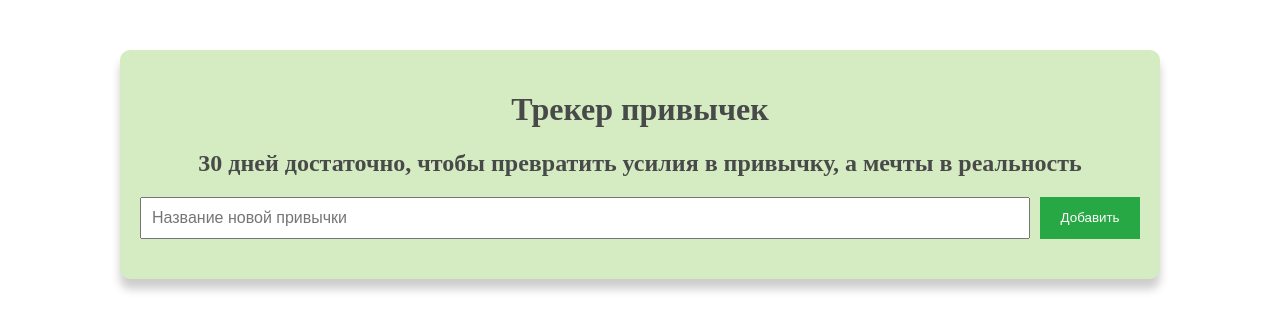
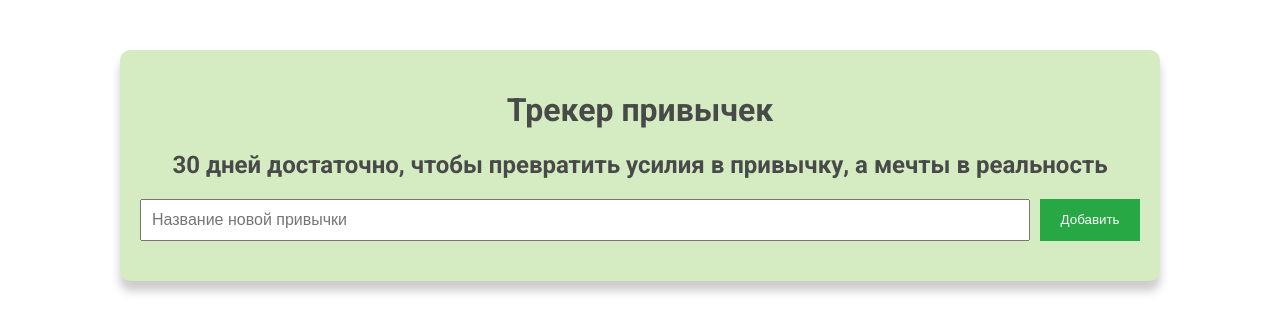
Before and after one commit to laurindieh/habit-tracker, a website: page index.html in a window 1280 px wide. Drawn offline with Linux system fonts and the light colour scheme; no server answers.

Commit message:
Update style.css

```diff
--- a/style.css
+++ b/style.css
@@ -1,4 +1,4 @@
-неизмененный css
+
 
 body {
     font-family: "Roboto", sans-serif;
```
